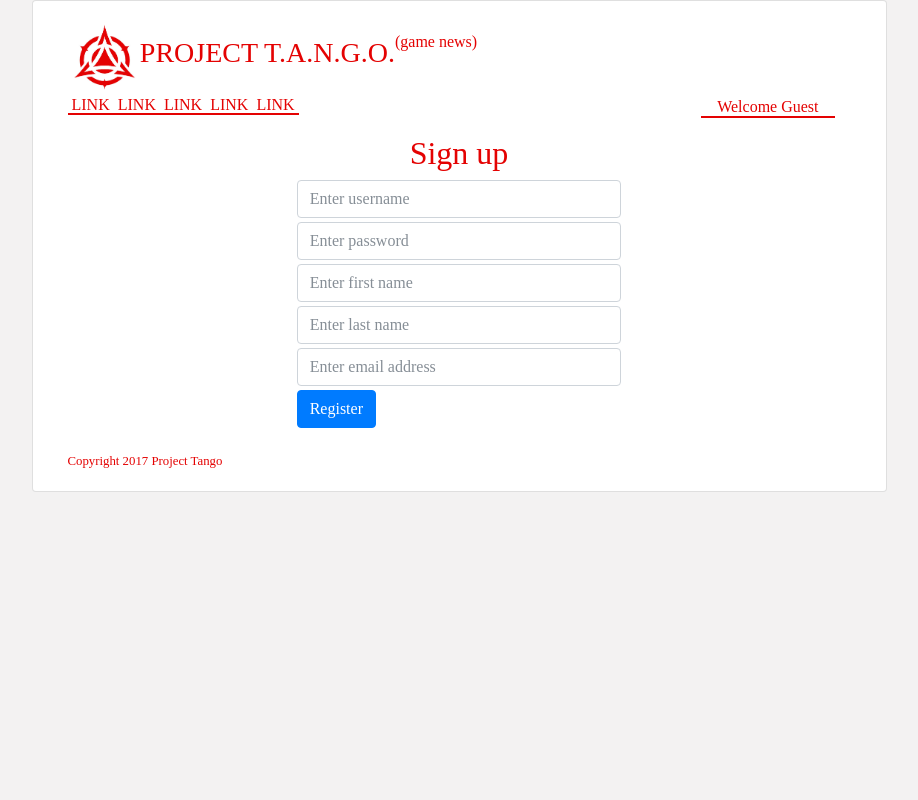
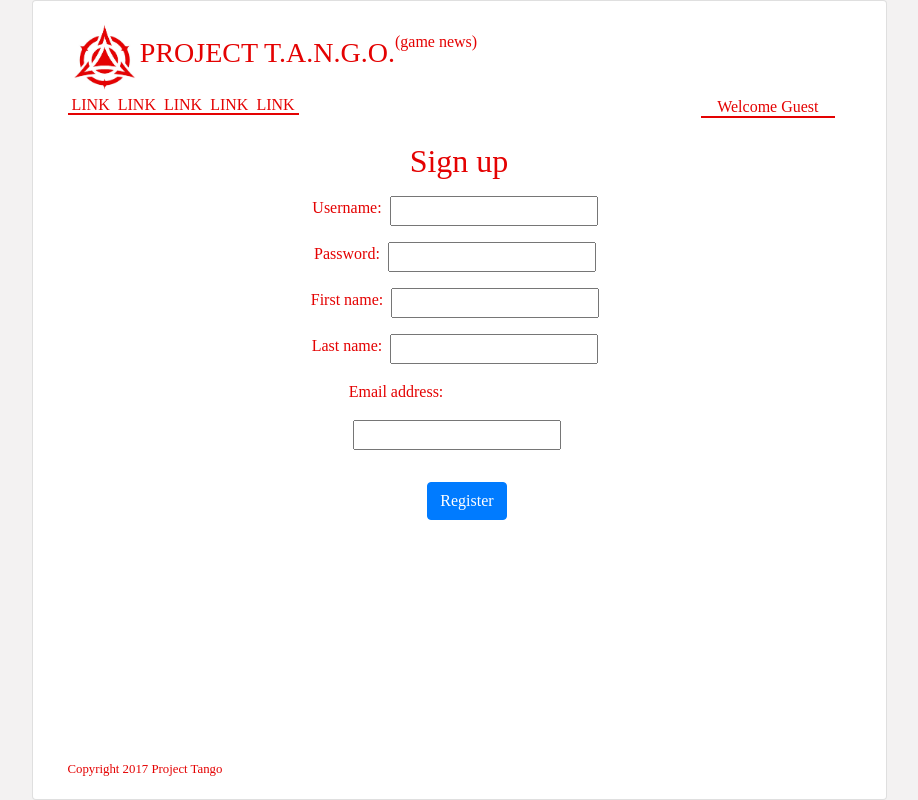
Before and after one commit to stPhoenix/projecttango, a Django app: page /account/sign_up/ in a window 1280 px wide. Shown: the whole page, without its empty margins (181-1099 px from the left). Run offline with Django 3.2, Linux system fonts and the light colour scheme; some libraries are stand-ins or nearby versions; some web fonts are replaced.

Commit message:
The pstehant's variant of the view

```diff
--- a/project/account/templates/account/sign_up.html
+++ b/project/account/templates/account/sign_up.html
@@ -9,26 +9,53 @@
  <section class="row justify-content-center">
     <div class="col-8 d-flex flex-column align-items-center control-label">
       <form method="post" class="col-8 d-flex flex-column form-group">
-         <div class="form-group my-2">
+         <div class="form-group my-3">
           <form method="POST" class="form-control">
               {% csrf_token %}
               <h2 class="row justify-content-center">Sign up</h2>
-              <div class="form-group my-1">
-                <input type="text" name="username" class="form-control" placeholder="Enter username">
+              <div class="row justify-content-center">
+                  <label class="form-group my-2">
+                      Username:
+                  </label>
+                  <div class="d-inline-flex mx-2 my-2" name="username" placeholder="">
+                  {{ user_form.username }}
+                  </div>
               </div>
-              <div class="form-group my-1">
-                <input type="password" name="password" class="form-control" placeholder="Enter password">
+              <div class="row justify-content-center">
+                  <label class="form-group my-2">
+                      Password:
+                  </label>
+                  <div class="d-inline-flex mx-2 my-2">
+                          {{ user_form.password }}
+                  </div>
               </div>
-              <div class="form-group my-1">
-                <input type="text" name="firstname" class="form-control" placeholder="Enter first name">
+              <div class="row justify-content-center">
+                  <label class="form-group my-2">
+                      First name:
+                  </label>
+                  <div class="d-inline-flex mx-2 my-2">
+                          {{ user_form.first_name }}
+                  </div>
               </div>
-              <div class="form-group my-1">
-                <input type="text" name="lastname" class="form-control" placeholder="Enter last name">
+              <div class="row justify-content-center">
+                  <label class="form-group my-2">
+                      Last name:
+                  </label>
+                  <div class="d-inline-flex mx-2 my-2">
+                           {{ user_form.last_name }}
+                  </div>
               </div>
-              <div class="form-group my-1">
-                <input type="email" name="email" class="form-control" placeholder="Enter email address">
+              <div class="row ml-5 mx-1">
+                  <label class="form-group my-2 ml-1">
+                      Email address:
+                  </label>
+                  <div class="d-inline-flex mx-2 my-2">
+                           {{ user_form.email }}
+                  </div>
               </div>
-           <button type="submit" class="btn btn-primary">Register</button>
+              <div class="row justify-content-center">
+                <button type="submit" class="btn btn-primary my-4 ml-3">Register</button>
+              </div>
           </form>
          </div>
       </form>
```
